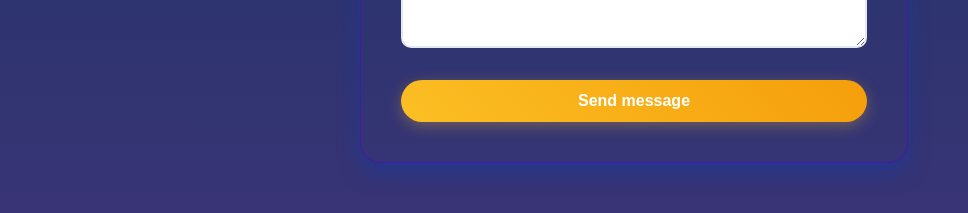
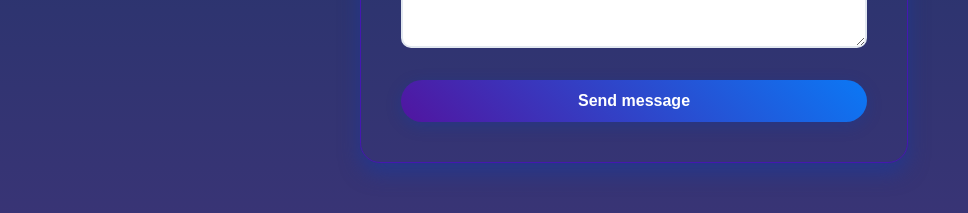
Before and after one commit to Cruel-Boy/graphic-portfolio, a plain HTML site: page index.html in a window 1280 px wide. Shown: the part 4582-4795 px from the top of the page, 312-1280 px from the left. Drawn offline with Linux system fonts and the light colour scheme.

Commit message:
Update styles.css

```diff
--- a/styles.css
+++ b/styles.css
@@ -754,15 +754,15 @@ body::before {
     cursor: pointer;
     font-size: 1rem;
     transition: transform 0.3s ease, box-shadow 0.3s ease;
-    background: linear-gradient(45deg, #fbbf24, #f59e0b);
+    background: linear-gradient(45deg, #5115a0, #0b78f5);
     color: white;
-    box-shadow: 0 4px 15px rgba(251, 191, 36, 0.3);
+    box-shadow: 0 4px 15px rgba(11, 63, 173, 0.3);
     width: 100%;
 }
 
 .contact-submit-btn:hover {
     transform: translateY(-2px);
-    box-shadow: 0 6px 20px rgba(251, 191, 36, 0.4);
+    box-shadow: 0 6px 20px rgba(36, 190, 251, 0.4);
 }
 
 /* Футер */
@@ -960,4 +960,5 @@ body::before {
     .portfolio-grid {
         grid-template-columns: 1fr;
     }
+
 }
```
